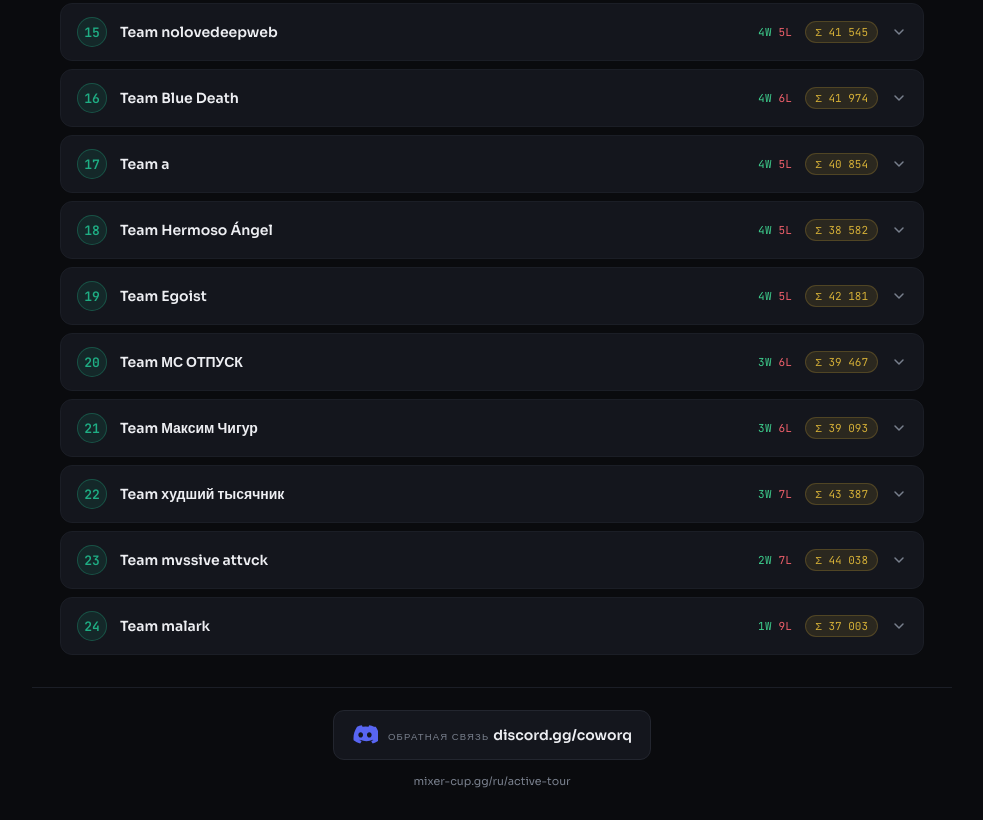
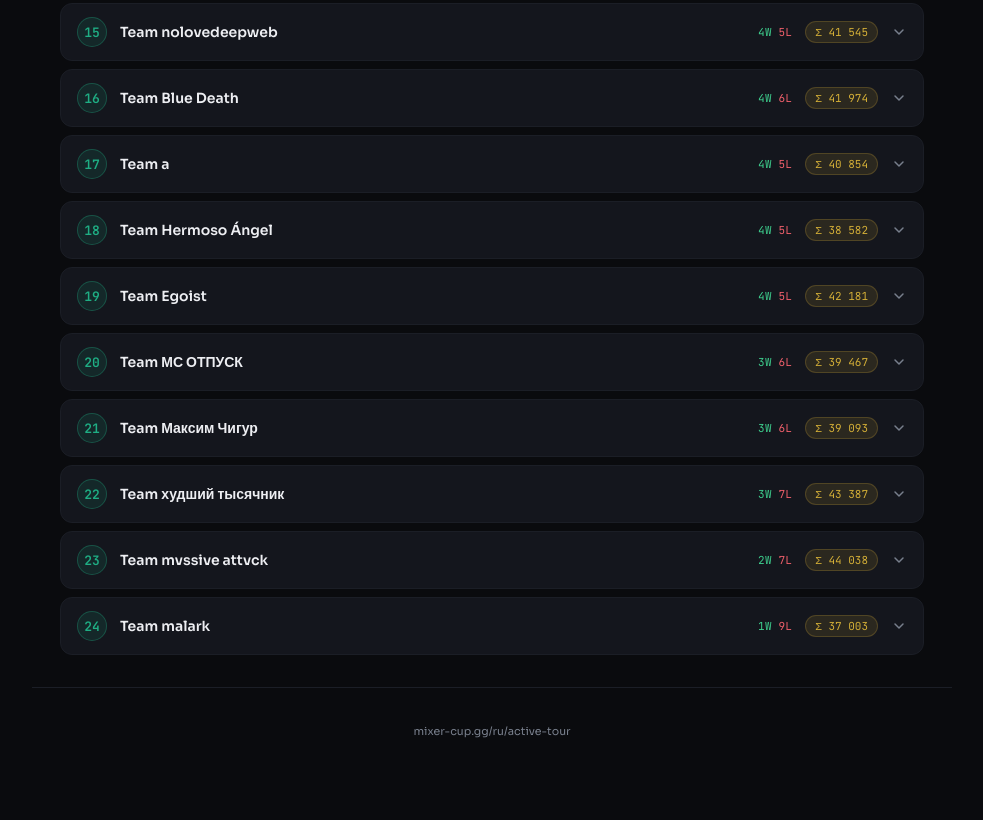
Before and after one commit to cworq/MixerInf, a plain HTML site: page index.html in a window 1280 px wide. Shown: the part 1068-1888 px from the top of the page, without its empty margins (148-1131 px from the left). After the commit the page ends 1838 px from the top, so only its background shows below. Drawn offline with Linux system fonts and the light colour scheme.

Commit message:
Update index.html

```diff
--- a/index.html
+++ b/index.html
@@ -177,15 +177,6 @@ footer { max-width:920px; margin:24px auto 0; padding:22px 28px 32px;
 </div>
 
 <footer>
-  <a class="discord" href="https://discord.gg/coworq" target="_blank" rel="noopener">
-    <svg width="26" height="26" viewBox="0 0 24 24" fill="currentColor" aria-hidden="true">
-      <path d="M20.317 4.369A19.79 19.79 0 0 0 15.885 3c-.21.375-.45.88-.617 1.28a18.27 18.27 0 0 0-5.539 0C9.563 3.88 9.314 3.375 9.103 3a19.74 19.74 0 0 0-4.435 1.369C1.86 8.59 1.094 12.7 1.476 16.751A19.9 19.9 0 0 0 7.51 19.8c.488-.667.922-1.376 1.296-2.121-.713-.27-1.396-.603-2.04-.99.171-.126.339-.257.5-.392 3.927 1.838 8.18 1.838 12.06 0 .164.135.331.266.5.392-.645.387-1.33.72-2.043.99.375.745.808 1.454 1.296 2.121a19.84 19.84 0 0 0 6.038-3.049c.448-4.69-.766-8.766-3.21-12.382ZM8.02 14.331c-1.182 0-2.157-1.085-2.157-2.419 0-1.333.955-2.419 2.157-2.419 1.21 0 2.176 1.095 2.157 2.42 0 1.333-.955 2.418-2.157 2.418Zm7.96 0c-1.182 0-2.157-1.085-2.157-2.419 0-1.333.955-2.419 2.157-2.419 1.21 0 2.176 1.095 2.157 2.42 0 1.333-.946 2.418-2.157 2.418Z"/>
-    </svg>
-    <span class="dl">
-      <span class="dt">Обратная связь</span>
-      <span class="dn">discord.gg/coworq</span>
-    </span>
-  </a>
   <a class="f-link" href="https://mixer-cup.gg/ru/active-tour" target="_blank" rel="noopener">mixer-cup.gg/ru/active-tour</a>
 </footer>
 
```
